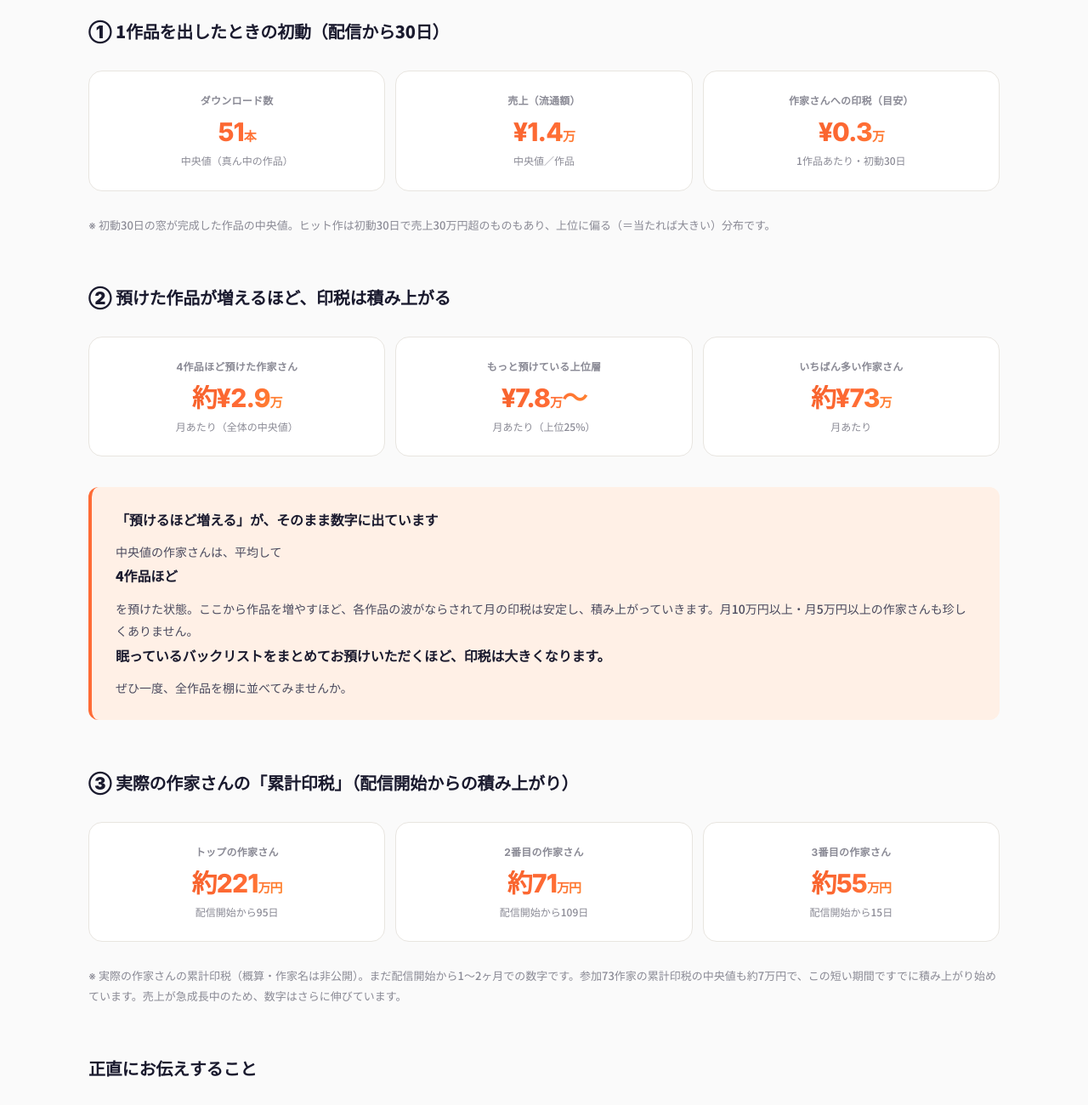
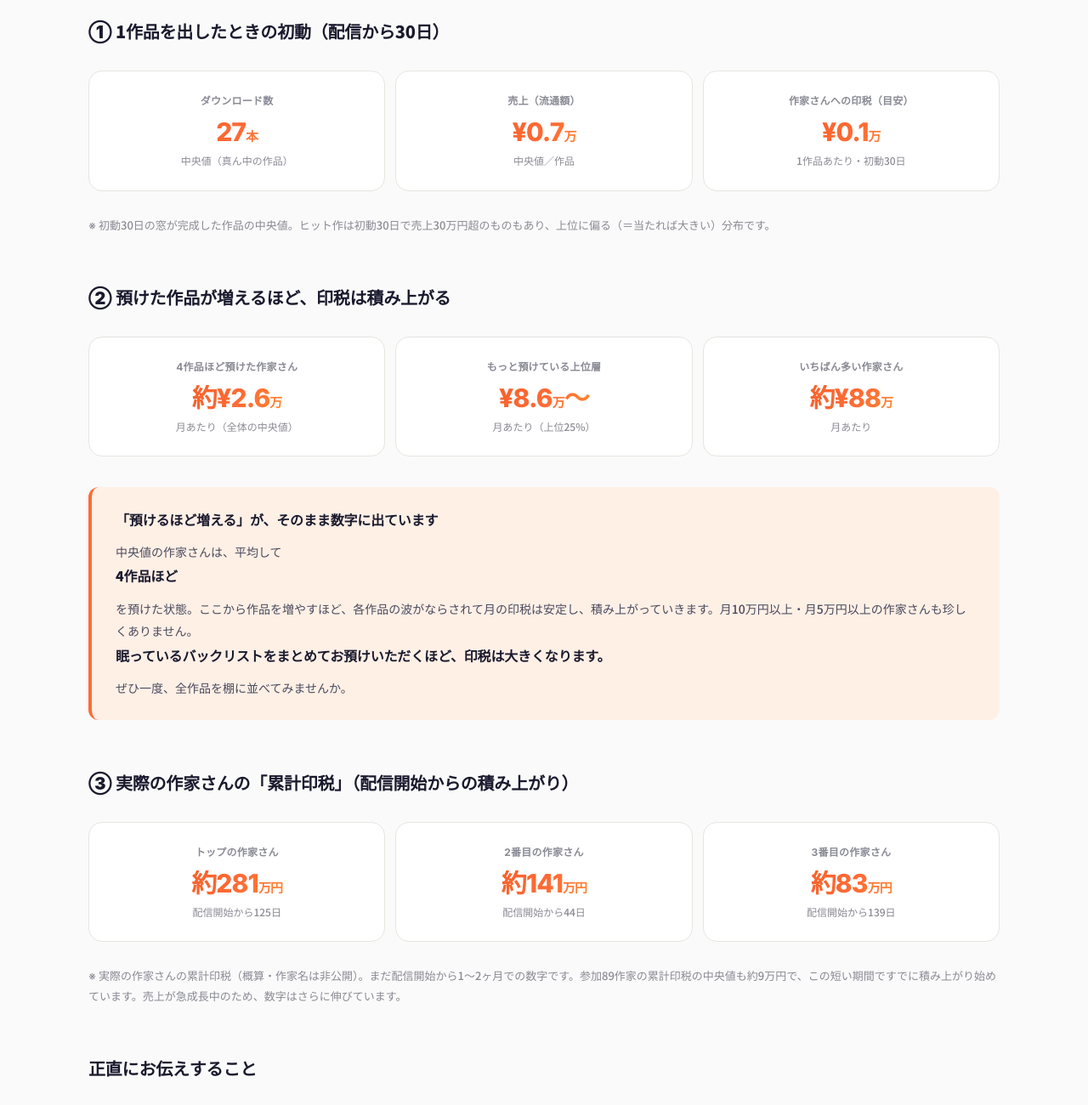
Before and after one commit to seiya398/manga-buff-intro, a plain HTML site: page money.html in a window 1280 px wide. Shown: the part 2480-3780 px from the top of the page at 85% size. Drawn offline with Linux system fonts and the light colour scheme.

Commit message:
auto: 実績数字を自動更新 (2026-10-15)

```diff
--- a/money.html
+++ b/money.html
@@ -102,17 +102,17 @@
     <!-- AUTO-STATS: ①②③ の数字は refresh_lp_stats.py が data-stat 単位で自動差し替え（毎月15日 GitHub Actions）。手編集する場合は数字だけ変える -->
     <h3 class="block-title">① 1作品を出したときの初動（配信から30日）</h3>
     <div class="sim-grid">
-      <div class="sim-cell"><div class="sim-cell-label">ダウンロード数</div><div class="sim-cell-value"><span data-stat="init_dl">51</span><span style="font-size:0.5em;">本</span></div><div class="sim-cell-sub">中央値（真ん中の作品）</div></div>
-      <div class="sim-cell"><div class="sim-cell-label">売上（流通額）</div><div class="sim-cell-value"><span data-stat="init_sales">¥1.4</span><span style="font-size:0.5em;">万</span></div><div class="sim-cell-sub">中央値／作品</div></div>
-      <div class="sim-cell"><div class="sim-cell-label">作家さんへの印税（目安）</div><div class="sim-cell-value"><span data-stat="init_return">¥0.3</span><span style="font-size:0.5em;">万</span></div><div class="sim-cell-sub">1作品あたり・初動30日</div></div>
+      <div class="sim-cell"><div class="sim-cell-label">ダウンロード数</div><div class="sim-cell-value"><span data-stat="init_dl">27</span><span style="font-size:0.5em;">本</span></div><div class="sim-cell-sub">中央値（真ん中の作品）</div></div>
+      <div class="sim-cell"><div class="sim-cell-label">売上（流通額）</div><div class="sim-cell-value"><span data-stat="init_sales">¥0.7</span><span style="font-size:0.5em;">万</span></div><div class="sim-cell-sub">中央値／作品</div></div>
+      <div class="sim-cell"><div class="sim-cell-label">作家さんへの印税（目安）</div><div class="sim-cell-value"><span data-stat="init_return">¥0.1</span><span style="font-size:0.5em;">万</span></div><div class="sim-cell-sub">1作品あたり・初動30日</div></div>
     </div>
     <p class="example-note">※ 初動30日の窓が完成した作品の中央値。ヒット作は初動30日で売上30万円超のものもあり、上位に偏る（＝当たれば大きい）分布です。</p>
 
     <h3 class="block-title">② 預けた作品が増えるほど、印税は積み上がる</h3>
     <div class="sim-grid">
-      <div class="sim-cell"><div class="sim-cell-label">4作品ほど預けた作家さん</div><div class="sim-cell-value"><span data-stat="m30_med">約¥2.9</span><span style="font-size:0.5em;">万</span></div><div class="sim-cell-sub">月あたり（全体の中央値）</div></div>
-      <div class="sim-cell"><div class="sim-cell-label">もっと預けている上位層</div><div class="sim-cell-value"><span data-stat="m30_p75">¥7.8</span><span style="font-size:0.5em;">万</span>〜</div><div class="sim-cell-sub">月あたり（上位25%）</div></div>
-      <div class="sim-cell"><div class="sim-cell-label">いちばん多い作家さん</div><div class="sim-cell-value"><span data-stat="m30_max">約¥73</span><span style="font-size:0.5em;">万</span></div><div class="sim-cell-sub">月あたり</div></div>
+      <div class="sim-cell"><div class="sim-cell-label">4作品ほど預けた作家さん</div><div class="sim-cell-value"><span data-stat="m30_med">約¥2.6</span><span style="font-size:0.5em;">万</span></div><div class="sim-cell-sub">月あたり（全体の中央値）</div></div>
+      <div class="sim-cell"><div class="sim-cell-label">もっと預けている上位層</div><div class="sim-cell-value"><span data-stat="m30_p75">¥8.6</span><span style="font-size:0.5em;">万</span>〜</div><div class="sim-cell-sub">月あたり（上位25%）</div></div>
+      <div class="sim-cell"><div class="sim-cell-label">いちばん多い作家さん</div><div class="sim-cell-value"><span data-stat="m30_max">約¥88</span><span style="font-size:0.5em;">万</span></div><div class="sim-cell-sub">月あたり</div></div>
     </div>
     <div class="hl-box">
       <strong>「預けるほど増える」が、そのまま数字に出ています</strong>
@@ -121,11 +121,11 @@
 
     <h3 class="block-title">③ 実際の作家さんの「累計印税」（配信開始からの積み上がり）</h3>
     <div class="sim-grid">
-      <div class="sim-cell"><div class="sim-cell-label">トップの作家さん</div><div class="sim-cell-value"><span data-stat="cum1">約221</span><span style="font-size:0.5em;">万円</span></div><div class="sim-cell-sub"><span data-stat="cum1_sub">配信開始から95日</span></div></div>
-      <div class="sim-cell"><div class="sim-cell-label">2番目の作家さん</div><div class="sim-cell-value"><span data-stat="cum2">約71</span><span style="font-size:0.5em;">万円</span></div><div class="sim-cell-sub"><span data-stat="cum2_sub">配信開始から109日</span></div></div>
-      <div class="sim-cell"><div class="sim-cell-label">3番目の作家さん</div><div class="sim-cell-value"><span data-stat="cum3">約55</span><span style="font-size:0.5em;">万円</span></div><div class="sim-cell-sub"><span data-stat="cum3_sub">配信開始から15日</span></div></div>
+      <div class="sim-cell"><div class="sim-cell-label">トップの作家さん</div><div class="sim-cell-value"><span data-stat="cum1">約281</span><span style="font-size:0.5em;">万円</span></div><div class="sim-cell-sub"><span data-stat="cum1_sub">配信開始から125日</span></div></div>
+      <div class="sim-cell"><div class="sim-cell-label">2番目の作家さん</div><div class="sim-cell-value"><span data-stat="cum2">約141</span><span style="font-size:0.5em;">万円</span></div><div class="sim-cell-sub"><span data-stat="cum2_sub">配信開始から44日</span></div></div>
+      <div class="sim-cell"><div class="sim-cell-label">3番目の作家さん</div><div class="sim-cell-value"><span data-stat="cum3">約83</span><span style="font-size:0.5em;">万円</span></div><div class="sim-cell-sub"><span data-stat="cum3_sub">配信開始から139日</span></div></div>
     </div>
-    <p class="example-note">※ 実際の作家さんの累計印税（概算・作家名は非公開）。まだ配信開始から1〜2ヶ月での数字です。参加<span data-stat="cum_n">73</span>作家の累計印税の中央値も<span data-stat="cum_med">約7万円</span>で、この短い期間ですでに積み上がり始めています。売上が急成長中のため、数字はさらに伸びています。</p>
+    <p class="example-note">※ 実際の作家さんの累計印税（概算・作家名は非公開）。まだ配信開始から1〜2ヶ月での数字です。参加<span data-stat="cum_n">89</span>作家の累計印税の中央値も<span data-stat="cum_med">約9万円</span>で、この短い期間ですでに積み上がり始めています。売上が急成長中のため、数字はさらに伸びています。</p>
 
     <h3 class="block-title">正直にお伝えすること</h3>
     <div class="callout info">
```
Also changed, not shown: index.html (+1 -1 lines).
